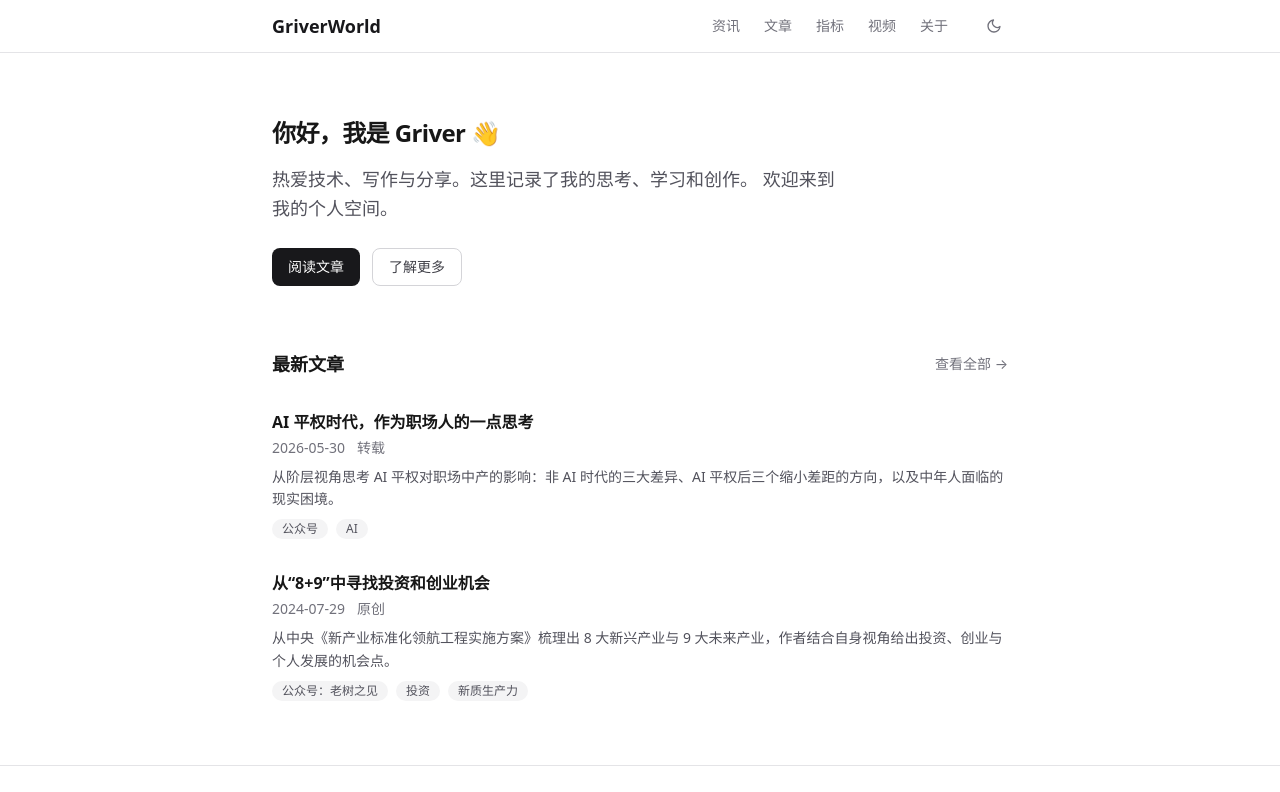
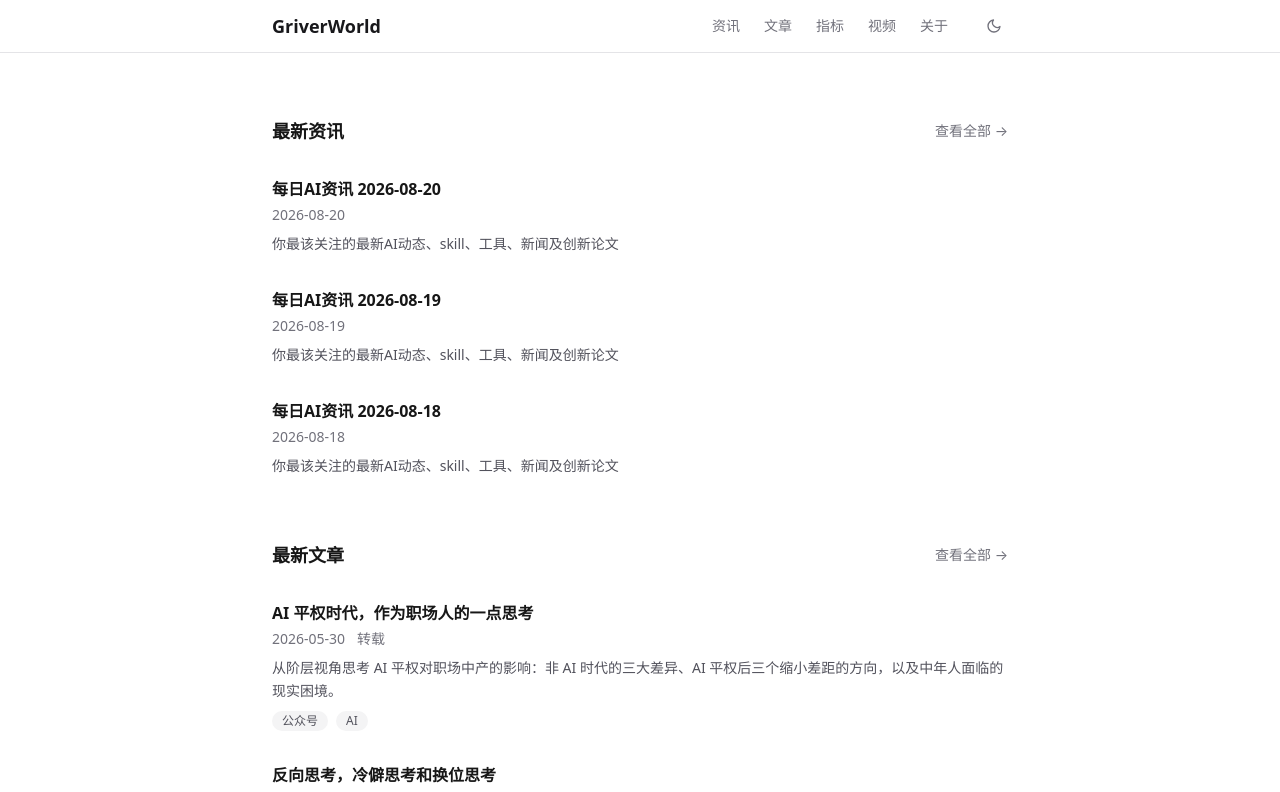
Before and after one commit to SparkOldtree/griverworld, a Next.js app: page / in a window 1280 px wide. Shown: the top 792 px of the page. Built offline with nearby package versions, Linux system fonts and the light colour scheme.

Commit message:
更新首页：展示最新资讯和文章，底部添加公众号关注引导

```diff
--- /dev/null
+++ b/content/articles/reverse-thinking.md
@@ -0,0 +1,71 @@
+---
+title: "反向思考，冷僻思考和换位思考"
+date: "2025-01-10"
+author: "老树之见"
+tags:
+  - 公众号：老树之见
+  - 思考方法
+  - 职场
+category: "原创"
+summary: "信息获取与思考的独立性日渐丧失，作者提出反向思考、冷僻思考、换位思考，以及有选择地不思考四种方法，帮你跳出被控制的信息环境。"
+draft: false
+---
+
+## 引子
+
+我们每天所听到的、看到的、感觉到的，如果不是自己主动选择的，而是被人控制的，你会害怕吗？
+
+我想大部分人都会。但很多人会觉得这并不是现实。遗憾的是，或许这就是现实。
+
+范围缩小一点，工作中的信息，你的所见所闻所感，或许也并没有多少是主动获取的，而是别人控制的。
+
+## 体感
+
+信息获取的独立性（主动性）和思考的独立性，两者是很微妙的关系。
+
+我感觉，总有一股很强大的势能，让我们减少信息获取的独立性和主动性：
+
+- 一是自身人性使然。毕竟独立且主动获取信息的成本比较高，人都是懒惰的。
+- 二是给你信息的人、组织或者"机器"，也不希望你有独立性和主动性，怕你不受控制。
+
+## 挣脱束缚？
+
+希望自己掌控命运，有独立人格，有人生追求，不想归于平庸的人，总是不想受外人控制的。所谓"自己选择，自己负责"，是大部分人的自由意志。
+
+## 独立的判断？
+
+### 第一，是反向思考
+
+所谓"别人恐惧的时候我贪婪，别人贪婪的时候我恐惧"。
+
+当接收到某种正向信息时，先反问一下自己，如果是负向信息应该怎么办？
+
+比如，工作中，大部分人都想增加某个事情的投入，那就反向思考，减少投入会怎么样？反之亦然。
+
+再比如，某件事情你收到的都是正面反馈时，那就反向思考：负面反馈是什么？谁能提供？为什么没有提出来？
+
+### 第二，是冷僻思考
+
+我指的冷僻思考，是去关注别人没关注、没有说的部分。
+
+2024 年我在股票市场上最大的收益，恰恰来自于媒体都不提、大众都忽略的行业，即教育培训行业。
+
+工作中也一样，去关注别人表达中未提及的部分——不管是主动忽略的，还是被动忽略的，往往都是信息价值密度大的地方。
+
+举个栗子，工作中汇报人说"大家都了解""这些都比较简单""我们快速略过这部分"等类似表述的内容，往往是值得关注的事儿。
+
+### 第三，是换位思考
+
+当我们接收到正向信息、负向信息，甚至是"看似废话"的信息时，都要想想对方为什么这么说。
+
+以对方的职责、组织关系、可用资源、考核激励等角度，分析为什么要这么说。如果你是他，会不会也这么说？为什么要这么说？还有没有更好的处理方式？
+
+这样思考可能会获得新的启发。
+
+### 第四，也许是不思考
+
+或许有些人和事儿，它发生的本来目的，就是为了占用我们的精力，让我们无暇顾及真正重要的事情。
+
+毕竟，一个人一天只有 24 个小时。人脑又是单线程的，在深度思考一个事情时，就没有空间想另一个事儿。
+
+思考的时间投入和决策产出，在量上始终是线性关系。那么，选择把思考力投入到最关键的事儿上，就是重中之重。越是高层的管理者，越要注意自己的精力分配——有些事儿，就不该启动能量去思考。
--- a/src/app/page.tsx
+++ b/src/app/page.tsx
@@ -1,38 +1,56 @@
 import Link from "next/link";
 import { getAllArticles } from "@/lib/articles";
+import { getAllNews } from "@/lib/news";
 
 export default function Home() {
-  const articles = getAllArticles().slice(0, 5);
+  const newsItems = getAllNews().slice(0, 3);
+  const articles = getAllArticles().slice(0, 3);
 
   return (
     <div className="mx-auto w-full max-w-3xl px-4 py-16">
-      {/* 个人介绍 */}
+      {/* 最新资讯 */}
       <section className="mb-16">
-        <h1 className="mb-4 text-2xl font-bold tracking-tight">
-          你好，我是 Griver 👋
-        </h1>
-        <p className="max-w-xl text-lg leading-relaxed text-zinc-600 dark:text-zinc-400">
-          热爱技术、写作与分享。这里记录了我的思考、学习和创作。
-          欢迎来到我的个人空间。
-        </p>
-        <div className="mt-6 flex gap-3">
-          <Link
-            href="/blog"
-            className="inline-flex items-center rounded-lg bg-zinc-900 px-4 py-2 text-sm font-medium text-white transition-colors hover:bg-zinc-700 dark:bg-zinc-100 dark:text-zinc-900 dark:hover:bg-zinc-300"
-          >
-            阅读文章
-          </Link>
-          <Link
-            href="/about"
-            className="inline-flex items-center rounded-lg border border-zinc-300 px-4 py-2 text-sm font-medium text-zinc-700 transition-colors hover:bg-zinc-100 dark:border-zinc-700 dark:text-zinc-300 dark:hover:bg-zinc-800"
-          >
-            了解更多
-          </Link>
+        <div className="mb-8 flex items-center justify-between">
+          <h2 className="text-lg font-bold">最新资讯</h2>
+          {newsItems.length > 0 && (
+            <Link
+              href="/news"
+              className="text-sm text-zinc-500 transition-colors hover:text-zinc-900 dark:text-zinc-400 dark:hover:text-zinc-100"
+            >
+              查看全部 &rarr;
+            </Link>
+          )}
         </div>
+
+        {newsItems.length === 0 ? (
+          <p className="text-zinc-500 dark:text-zinc-400">
+            暂无资讯，敬请期待。
+          </p>
+        ) : (
+          <div className="space-y-8">
+            {newsItems.map((item) => (
+              <article key={item.slug} className="group">
+                <Link href={`/news/${item.slug}`}>
+                  <h3 className="mb-1 text-base font-semibold transition-colors group-hover:text-zinc-500 dark:group-hover:text-zinc-400">
+                    {item.frontmatter.title}
+                  </h3>
+                  <p className="mb-2 text-sm text-zinc-500 dark:text-zinc-400">
+                    {item.frontmatter.date}
+                  </p>
+                  {item.frontmatter.summary && (
+                    <p className="text-sm leading-relaxed text-zinc-600 dark:text-zinc-400">
+                      {item.frontmatter.summary}
+                    </p>
+                  )}
+                </Link>
+              </article>
+            ))}
+          </div>
+        )}
       </section>
 
       {/* 最新文章 */}
-      <section>
+      <section className="mb-16">
         <div className="mb-8 flex items-center justify-between">
           <h2 className="text-lg font-bold">最新文章</h2>
           {articles.length > 0 && (
@@ -89,6 +107,11 @@ export default function Home() {
           </div>
         )}
       </section>
+
+      {/* 关注公众号 */}
+      <p className="mt-16 text-center text-blue-900 italic">
+        欢迎关注个人公众号：老树之见
+      </p>
     </div>
   );
 }
```
Also changed, not shown: .codebuddy/automations/automation/memory.md (added).
